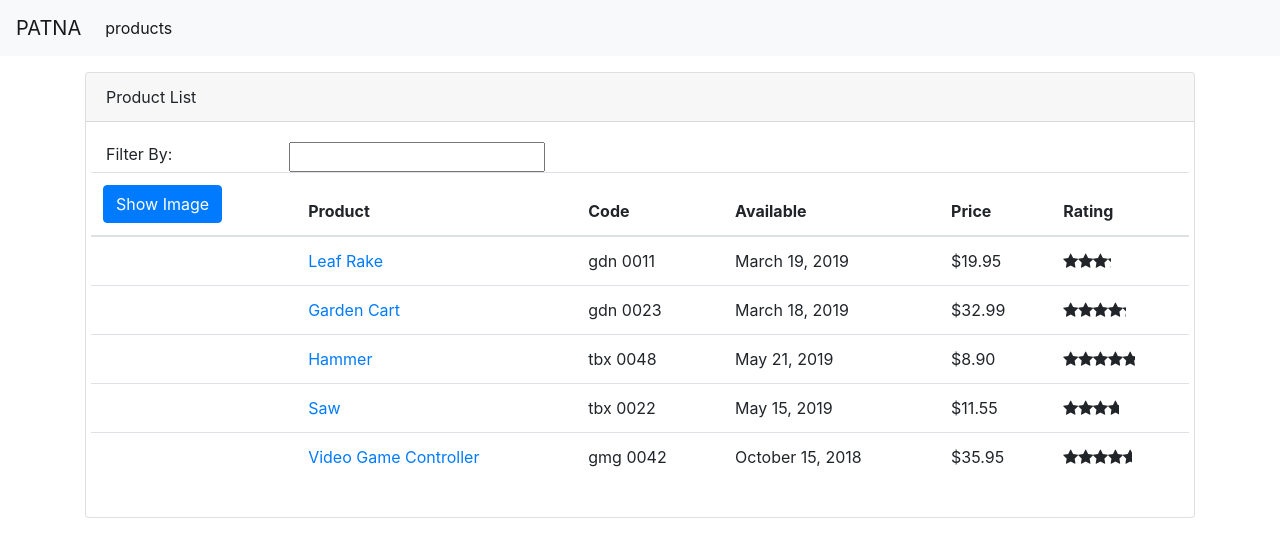
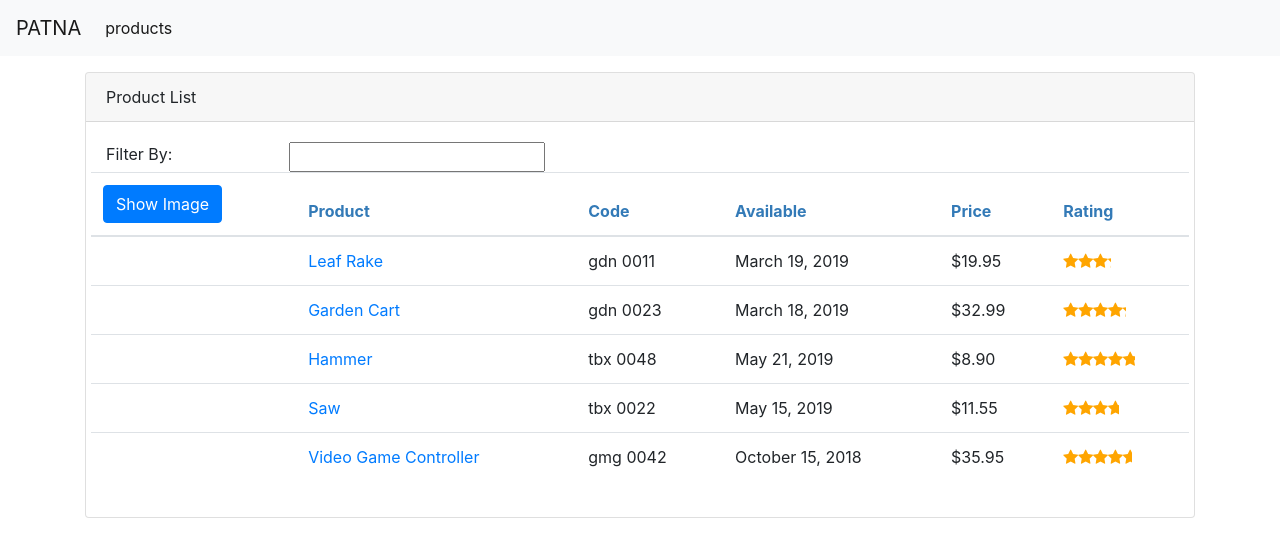
Before and after one commit to shady-abdelhamid/ng-patna, an Angular app: page /products in a window 1280 px wide. Shown: the top 554 px of the page. Built offline with nearby package versions, Linux system fonts and the light colour scheme.

Commit message:
Update star color

```diff
--- a/src/app/products/product-list/product-list.component.scss
+++ b/src/app/products/product-list/product-list.component.scss
@@ -0,0 +1,3 @@
+thead {
+  color: #337AB7;
+}
--- a/src/app/shared/star-rating/star-rating.component.scss
+++ b/src/app/shared/star-rating/star-rating.component.scss
@@ -3,4 +3,5 @@
 }
 div {
   cursor: pointer;
+  color: orange;
 }
```
